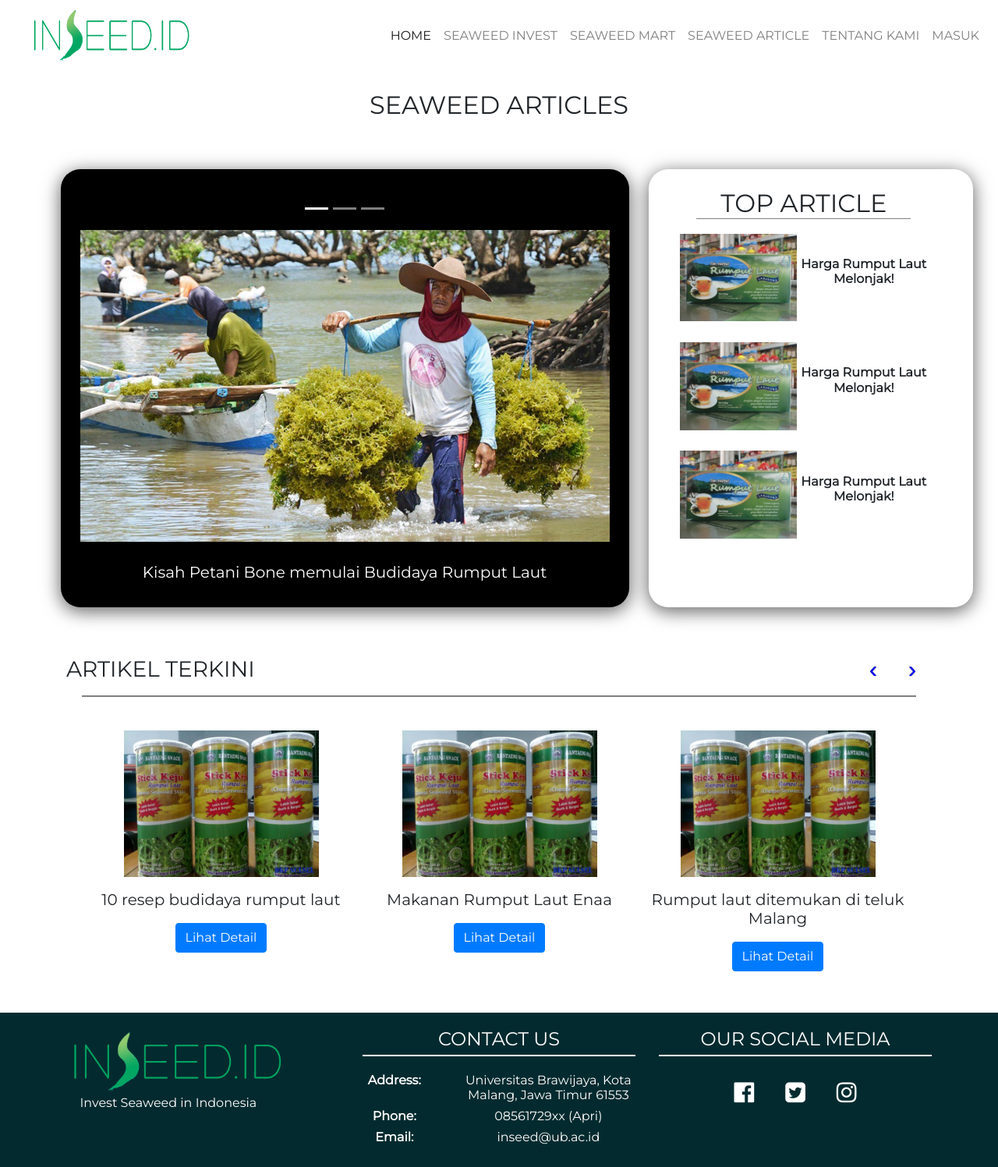
After one commit to tjjulian16/inseed.id, a PHP site: page /article.php in a window 1280 px wide. The commit adds this page. Shown: the whole page at 78% size. Run offline with PHP 8.4, Linux system fonts and the light colour scheme; grey boxes are pictures that could not be loaded.

```diff
--- a/about_us.php
+++ b/about_us.php
@@ -38,7 +38,7 @@
         <a class="nav-link" href="#">SEAWEED MART</a>
       </li>
        <li class="nav-item">
-        <a class="nav-link" href="#">SEAWEED ARTICLE</a>
+        <a class="nav-link" href="article.php">SEAWEED ARTICLE</a>
       </li>
        <li class="nav-item">
         <a class="nav-link" href="about_us.php">TENTANG KAMI</a>
--- /dev/null
+++ b/article.php
@@ -0,0 +1,226 @@
+<!DOCTYPE html>
+<html lang="en">
+<head>
+ <link rel="icon" href="assets/image/logo.png">
+  <title>inseed.id - Invest Seaweed in Indonesia</title>
+  <meta name="viewport" content="width=device-width, initial-scale=1">
+ <link rel="stylesheet" href="https://stackpath.bootstrapcdn.com/bootstrap/4.1.0/css/bootstrap.min.css">
+  <link rel="stylesheet" href="css/styleCSS.css">
+  <link rel="stylesheet" href="css/jcarousel.responsive.css">
+  <link rel="stylesheet" href="https://maxcdn.bootstrapcdn.com/font-awesome/4.7.0/css/font-awesome.min.css">
+
+<script src="https://code.jquery.com/jquery-3.3.1.slim.min.js"></script>
+<script src="https://cdnjs.cloudflare.com/ajax/libs/popper.js/1.14.0/umd/popper.min.js"></script>
+<script src="https://stackpath.bootstrapcdn.com/bootstrap/4.1.0/js/bootstrap.min.js"></script>
+  <script src="js/jcarousel.responsive.js"></script>
+  <script src="js/jquery.jcarousel.min.js"></script>
+</head>
+<body>
+<section id="header">
+<nav class="navbar navbar-expand-lg navbar-light bg-white" id="header">
+ <a href="index.php"><img src="assets/image/logo.png" style="  padding: 0 20px 0 20px;
+    height: 75px;
+    width: 250px;"></a>
+  <button class="navbar-toggler" type="button" data-toggle="collapse" data-target="#navbarSupportedContent" aria-controls="navbarSupportedContent" aria-expanded="false" aria-label="Toggle navigation">
+    <span class="navbar-toggler-icon"></span>
+  </button>
+
+
+  <div class="collapse navbar-collapse " id="navbarSupportedContent">
+    <ul class="navbar-nav ml-auto">
+      <li class="nav-item active">
+        <a class="nav-link" href="#">HOME <span class="sr-only">(current)</span></a>
+      </li>
+      <li class="nav-item">
+        <a class="nav-link" href="#">SEAWEED INVEST</a>
+      </li>
+       <li class="nav-item">
+        <a class="nav-link" href="#">SEAWEED MART</a>
+      </li>
+       <li class="nav-item">
+        <a class="nav-link" href="article.php">SEAWEED ARTICLE</a>
+      </li>
+       <li class="nav-item">
+        <a class="nav-link" href="about_us.php">TENTANG KAMI</a>
+      </li>
+     <li class="nav-item">
+        <a class="nav-link" href="login.php">MASUK</a>
+      </li>
+    </ul>
+  </div>
+</nav>
+  </section>
+
+<section id="headline">
+  <div class="container-fluid">
+    <h2 style="text-align: center; margin-top: 2%;">SEAWEED ARTICLES</h2>
+  <div class="row barisArtikelAtas" >
+  <div class="col-xl-7 col-md-10 col-sm-12 col-xs-12 boxHeadline" >
+     <div id="carouselExampleIndicators" class="carousel slide" data-ride="carousel">
+  <ol class="carousel-indicators" style="position: relative; margin-top: 5%;">
+    <li data-target="#carouselExampleIndicators" data-slide-to="0" class="active"></li>
+    <li data-target="#carouselExampleIndicators" data-slide-to="1"></li>
+    <li data-target="#carouselExampleIndicators" data-slide-to="2"></li>
+  </ol>
+  <div class="carousel-inner" id="carouselArticle" >
+    <div class="carousel-item active">
+      <img class="d-block w-100" src="assets/image/petani/petani1.jpg" alt="First slide">
+
+    <h5 class="caption">Kisah Petani Bone memulai Budidaya Rumput Laut</h5>
+
+
+    </div>
+    <div class="carousel-item">
+      <img class="d-block w-100" src="assets/image/petani/petani2.jpg" alt="Second slide">
+       <h5 class="caption">Ditemukan rumput laut langka menghebohkan netizen</h5>
+    </div>
+    <div class="carousel-item">
+      <img class="d-block w-100" src="assets/image/petani/petani3.jpg" alt="Third slide">
+       <h5 class="caption">Bapak ini menemukan harta karun isinya rumput laut</h5>
+    </div>
+  </div>
+  <a class="carousel-control-prev" href="#carouselExampleIndicators" role="button" data-slide="prev">
+    <span class="carousel-control-prev-icon" aria-hidden="true"></span>
+    <span class="sr-only">Previous</span>
+  </a>
+  <a class="carousel-control-next" href="#carouselExampleIndicators" role="button" data-slide="next">
+    <span class="carousel-control-next-icon" aria-hidden="true"></span>
+    <span class="sr-only">Next</span>
+  </a>
+</div>
+  </div>
+  <div class="col-xl-4 col-md-10 topArticle">
+    <h2>TOP ARTICLE</h2>
+    <div class="col-xl-12 col-md-12 col-sm-12 col-xs-12" >
+
+               <div class="row berita">
+               <div class="col-xl-4 col-md-12 col-sm-12 col-xs-12">
+                 <img src="assets/image/produk/produk1.jpg" >
+               </div>
+               <div class="col-xl-7 col-md-11 col-sm-12 col-xs-12 judul" >
+                  <h6> Harga Rumput Laut Melonjak!</h6>
+               </div>
+            </div>
+             <div class="row berita">
+               <div class="col-xl-4 col-md-12 col-sm-12 col-xs-12">
+                 <img src="assets/image/produk/produk1.jpg" >
+               </div>
+               <div class="col-xl-7 col-md-11 col-sm-12 col-xs-12 judul" >
+                  <h6> Harga Rumput Laut Melonjak!</h6>
+               </div>
+            </div>
+          <div class="row berita">
+               <div class="col-xl-4 col-md-12 col-sm-12 col-xs-12">
+                 <img src="assets/image/produk/produk1.jpg" >
+               </div>
+               <div class="col-xl-7 col-md-11 col-sm-12 col-xs-12 judul" >
+                  <h6> Harga Rumput Laut Melonjak!</h6>
+               </div>
+            </div>
+
+           </div>
+   </div>
+ </div>
+</section>
+
+<section id="artikelBawah">
+  <div class="container">
+
+  <h3 class="JudulSectionArtikel">ARTIKEL TERKINI</h3>
+
+  <a href="#" class="jcarousel-control-next">&rsaquo;</a>
+  <a href="#" class="jcarousel-control-prev">&lsaquo;</a>
+
+  <div class="jcarousel-wrapper">
+
+      <div class="jcarousel">
+
+          <ul style="padding-top: 4%; border-top: 2px solid grey;">
+             <li>
+                  <img class="artikelTerbaru" src="assets/image/produk/produk2.jpg" alt="Image 1">
+                  <h5 class="judulArtikel">10 resep budidaya rumput laut</h5>
+                  <a href="#" class="btn btn-primary">Lihat Detail</a>
+                </li>
+              <li>
+               <img class="artikelTerbaru" src="assets/image/produk/produk2.jpg" alt="Image 1">
+                  <h5 class="judulArtikel">Makanan Rumput Laut Enaa</h5>
+                  <a href="#" class="btn btn-primary">Lihat Detail</a>
+              </li>
+              <li>
+               <img class="artikelTerbaru" src="assets/image/produk/produk2.jpg" alt="Image 1">
+                  <h5 class="judulArtikel">Rumput laut ditemukan di teluk Malang</h5>
+                  <a href="#" class="btn btn-primary">Lihat Detail</a>
+              </li>
+              <li>
+                <img class="artikelTerbaru" src="Assets/Buku_PHP.jpg" alt="Image 1">
+                <h3 class="text-hot-deals-title">Buku PHP 5</h3>
+                <h4 class="text-hot-deals-seller">Komputer</h4>
+                <h4 class="text-hot-deals-price">Rp 55.000</h4>
+                <a href="#" class="btn btn-primary btn-chart text-hot-deals-chart"><span class="fa fa-shopping-cart icon-chart"></span>Detail Produk</a>
+              </li>
+              <li>
+                  <img class="artikelTerbaru" src="Assets/Buku_Organisasi.jpg" alt="Image 1">
+                  <h3 class="text-hot-deals-title">Buku Teori Organisasi</h3>
+                  <h4 class="text-hot-deals-seller">Ekonomi & Bisnis</h4>
+                  <h4 class="text-hot-deals-price">Rp 50.000</h4>
+                  <a href="#" class="btn btn-primary btn-chart text-hot-deals-chart"><span class="fa fa-shopping-cart icon-chart"></span>Detail Produk</a>
+                </li>
+
+                <li>
+                  <img class="artikelTerbaru" src="Assets/Rotring.jpg" alt="Image 1">
+                  <h3 class="text-hot-deals-title">Jangka Ziegel</h3>
+                  <h4 class="text-hot-deals-seller">Teknik</h4>
+                  <h4 class="text-hot-deals-price">Rp 85.000</h4>
+                  <a href="#" class="btn btn-primary btn-chart text-hot-deals-chart"><span class="fa fa-shopping-cart icon-chart"></span>Detail Produk</a>
+          </ul>
+      </div>
+  </div>
+  </div>
+</section>
+
+
+
+
+
+      <section id="contact-us">
+        <div class="container">
+          <div class="row">
+           <div class="col-xl-4 col-md-12 col-sm-12 col-xs-12 logo_footer">
+               <a href="index.php"><img src="assets/image/logo.png" style="width: 280px; height: auto;"></a>
+               <h6 >Invest Seaweed in Indonesia</h6>
+           </div>
+        <div class="col-xl-4 col-md-12 col-sm-12 col-xs-12 contact" style="text-align: center; ">
+               <h4>CONTACT US</h4>
+               <div class="row">
+               <div class="col-xl-4 col-md-4 col-sm-6 col-xs-6">
+                 <h6><b>Address: </b></h6>
+               </div>
+               <div class="col-xl-8 col-md-8 col-sm-6 col-xs-6">
+                  <h6> Universitas Brawijaya, Kota Malang, Jawa Timur 61553</h6>
+               </div>
+            </div>
+              <div class="row">
+               <div class="col-xl-4 col-md-4 col-sm-6 col-xs-6">
+                 <h6><b>Phone: </b></h6>
+               </div>
+               <div class="col-xl-8 col-md-8 col-sm-6 col-xs-6">
+                  <h6>08561729xx (Apri)</h6>
+               </div>
+            </div>
+           <div class="row">
+               <div class="col-xl-4 col-md-4 col-sm-6 col-xs-6">
+                 <h6><b>Email: </b></h6>
+               </div>
+               <div class="col-xl-8 col-md-8 col-sm-6 col-xs-6">
+                  <h6>inseed@ub.ac.id</h6>
+               </div>
+            </div>
+
+           </div>
+              <div class="col-xl-4 col-md-12 col-sm-12 col-xs-12 socialmedia" style="text-align: center;">
+                <h4>OUR SOCIAL MEDIA</h4>
+              <span class="fa fa-facebook-official socmed-icon"></span><span class="fa fa-twitter-square socmed-icon"></span><span class="fa fa-instagram socmed-icon"></span>
+           </div>
+          </div>
+      </div>
+      </section>
--- a/css/styleCSS.css
+++ b/css/styleCSS.css
@@ -14,7 +14,7 @@ body {
 }
 
 
-/*login page*/
+/*----------------LOGIN PAGE BOSQ--------------*/
 
 #cardLogin{
 	opacity: 0.9; border-radius: 20px;
@@ -50,7 +50,7 @@ body {
 }
 
 }
-
+/* -----------ABOUT US BOSQ---------- */
 /* Pendahuluan page about us */
 #pendahuluan{
     text-align: center;
@@ -87,7 +87,7 @@ body {
     }
   }
 
-   /*----Fitur----*/
+   /*----Fitur About Us----*/
   #fitur p{
     font-size: 18px;
     text-align: justify;
@@ -133,7 +133,7 @@ body {
     }
   }
 
-  /* FOOTER */
+  /* ---------FOOOTERRRRR---------- */
 #contact-us {
    background-color: #032b2f;
     background-size: cover;
@@ -173,3 +173,97 @@ body {
     	margin-bottom: 10%;
     }
 }
+
+/* ---------ARTICLE BOSQ---------*/
+
+#carouselArticle img{
+	width: 100%;
+	max-height: 400px;
+}
+
+#carouselArticle .caption{
+color: white; text-align: center; margin-top: 4%;
+}
+
+.boxHeadline{
+	padding: 2%; background-color: black; margin-left: 5%;
+	border-radius: 25px;
+	box-shadow: 0 4px 25px 0 rgba(0, 0, 0, 0.5), 0 6px 20px 0 rgba(0, 0, 0, 0.19);
+}
+
+.topArticle{
+	padding: 25px; border:1px black; border-radius: 25px; margin-left: 2%; text-align: center;
+	box-shadow: 0 4px 25px 0 rgba(0, 0, 0, 0.5), 0 6px 20px 0 rgba(0, 0, 0, 0.19);
+}
+
+.topArticle h2{
+	border-bottom: 1px solid grey;
+	width: 75%;
+	text-align: center;
+	margin-left: 10%;
+	margin-bottom: 5%;
+}
+
+.topArticle .berita{
+	margin-bottom: 8%;
+}
+
+.berita img {
+	max-width: 150px; height:auto;
+}
+.berita .judul{
+	margin-left: 6%; margin-top: 8%;
+}
+
+.berita h6{
+	font-weight: bold;
+}
+
+.JudulSectionArtikel{
+	 float: left;
+}
+
+.artikelTerbaru{
+    max-height: 300px !important;
+    width: 250px;
+}
+
+.separator-multi-item {
+    width: 100%;
+    border-width: 3px;
+    padding: 0 !important;
+}
+
+.judulArtikel{
+	margin: 5% 0;
+}
+.barisArtikelAtas{
+margin: 5% 0;
+}
+@media screen and (max-width: 1100px) {
+	.barisArtikelAtas{
+		margin-left: 8%;
+	}
+
+	#carouselArticle .caption{
+color: white; text-align: center; margin-top: 4%;
+	}
+
+	.boxHeadline{
+		margin-bottom: 10%;
+	}
+
+	.topArticle{
+		margin-left:5%;
+	}
+
+	.berita img{
+		max-width: 250px;
+
+	}
+	.berita h6{
+		font-size: 25px;
+		font-weight: bold;
+		margin-left: 0;
+	}
+}
--- a/login.php
+++ b/login.php
@@ -17,7 +17,7 @@
 </head>
 
 
-<body style="background-image:url(assets/image/petani/petani1.jpg); background-size: cover;">
+<body style="background-image:url(assets/image/petani/petani1.jpg); background-size: stretch ; background-repeat: no-repeat;">
   <section id="header">
 <nav class="navbar navbar-expand-lg navbar-light bg-white" id="header">
  <a href="index.php"><img src="assets/image/logo.png" style=" padding: 0 20px 0 20px;
@@ -40,13 +40,13 @@
         <a class="nav-link" href="#">SEAWEED MART</a>
       </li>
        <li class="nav-item">
-        <a class="nav-link" href="#">SEAWEED ARTICLE</a>
+        <a class="nav-link" href="article.php">SEAWEED ARTICLE</a>
       </li>
        <li class="nav-item">
         <a class="nav-link" href="about_us.php">TENTANG KAMI</a>
       </li>
      <li class="nav-item">
-        <a class="nav-link" href="#">MASUK</a>
+        <a class="nav-link" href="login.php">MASUK</a>
       </li>
     </ul>
   </div>
```
